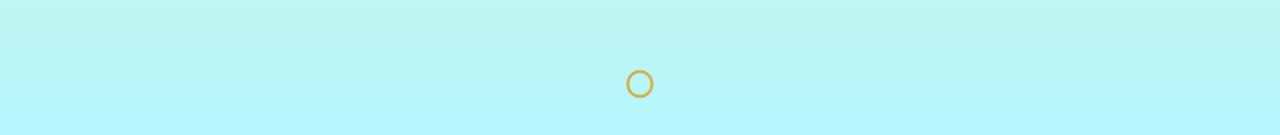
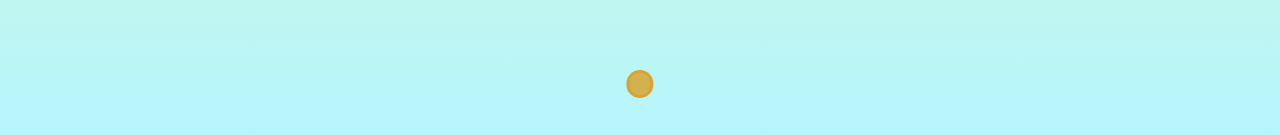
Before and after one commit to SeanCYJ/seancyj.github.io, a React (Vite) app: page / in a window 1280 px wide. Shown: the part 652-787 px from the top of the page. Built offline with nearby package versions, Linux system fonts and the light colour scheme; a web font is replaced by a local one.

Commit message:
dark mode tweak

```diff
--- a/src/css/darkmode-switch.css
+++ b/src/css/darkmode-switch.css
@@ -13,7 +13,7 @@
 .dm-btn {
     border: 0.2rem solid rgba(218, 161, 39, 0.8);
     border-radius: 50%;
-    background: rgba(218, 161, 39, 0);
+    background: rgba(218, 161, 39, 0.8);
     /* box-shadow: 0px 0px 10px rgba(218, 161, 39, 0.5); */
     /* display: grid;
     grid-template-rows: 1fr 1fr;
```
